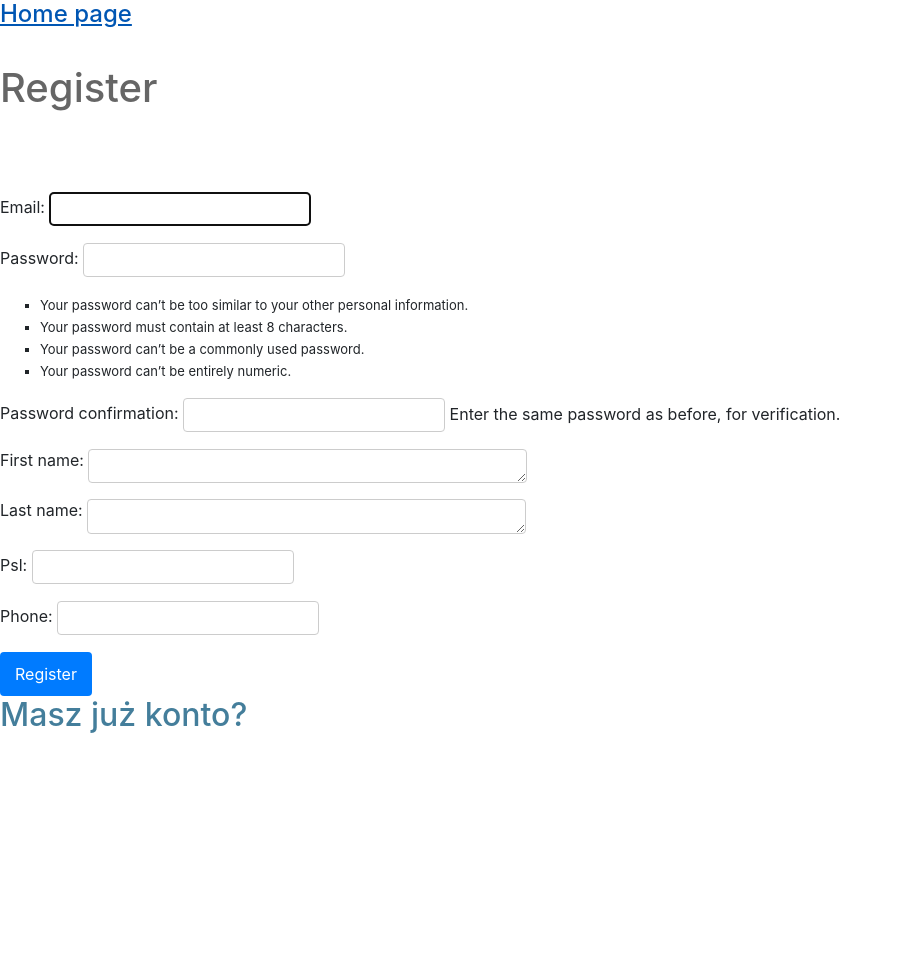
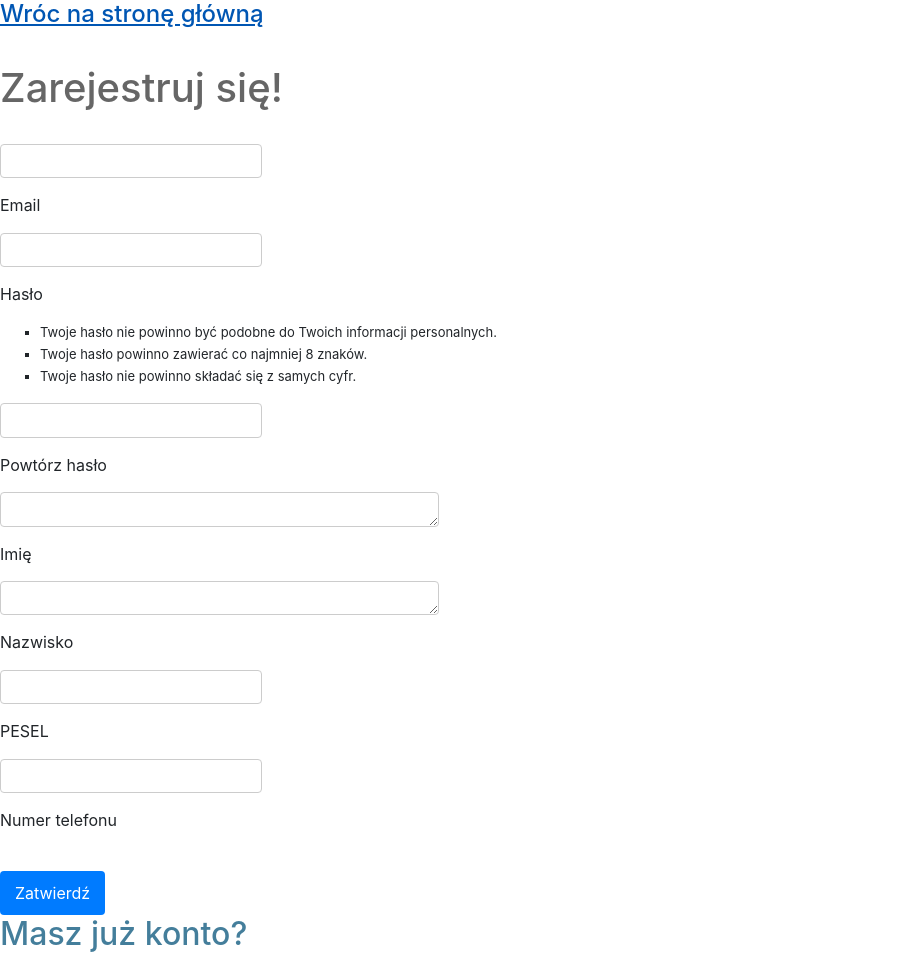
Before and after one commit to dawid-grygrzc/przychodnia_lekarska, a Django app: page /register/ in a window 1280 px wide. Shown: the whole page, without its empty margins (0-898 px from the left). Before the commit the page ends 733 px from the top, so only its background shows below. Run offline with Django 3.2, Linux system fonts and the light colour scheme; some libraries are stand-ins or nearby versions.

Commit message:
Tlumaczenie i vugle

```diff
--- a/rej/forms.py
+++ b/rej/forms.py
@@ -4,10 +4,15 @@ from .models import Account, Doctor, Visit
 from django.db import models
 from django.contrib.auth.forms import UserCreationForm
 from django.contrib.admin import widgets
+from django.utils.translation import ngettext
 
 
 # Form for Create User
 class CreateUserForm(UserCreationForm):
+    password_help_texts = ["Twoje hasło nie powinno być podobne do Twoich informacji personalnych.",
+                           "Twoje hasło powinno zawierać co najmniej 8 znaków.",
+                           "Twoje hasło nie powinno składać się z samych cyfr."]
+
     class Meta:
         model = Account
         fields = ['email', 'password1', 'password2', 'first_name', 'last_name', 'psl', 'phone']
@@ -24,12 +29,28 @@ class CreateUserForm(UserCreationForm):
             )
         }
 
+    def __init__(self, *args, **kwargs):
+        super(ModelForm, self).__init__(*args, **kwargs)
+        self.fields['email'].label = 'Email'
+        self.fields['password1'].label = 'Hasło'
+        self.fields['password2'].label = 'Powtórz hasło'
+        self.fields['first_name'].label = 'Imię'
+        self.fields['last_name'].label = 'Nazwisko'
+        self.fields['psl'].label = 'PESEL'
+        self.fields['phone'].label = 'Numer telefonu'
+
 
 # Form for Visit
 class VisitForm(ModelForm):
     class Meta:
         model = Visit
         fields = ['patient', 'doctor', 'add_inf', 'visit_date_time', 'type']
+
+    def __init__(self, *args, **kwargs):
+        super(ModelForm, self).__init__(*args, **kwargs)
+        self.fields['add_inf'].label = 'Dodatkowe informacje'
+        self.fields['type'].label = 'Typ wizyty'
+        self.fields['visit_date_time'].label = 'Data i godzina wizyty'
 
 
 # Form for Update Account
@@ -49,3 +70,11 @@ class UpdateAccountForm(forms.ModelForm):
                 }
             )
         }
+
+    def __init__(self, *args, **kwargs):
+        super(ModelForm, self).__init__(*args, **kwargs)
+        self.fields['email'].label = 'Email'
+        self.fields['first_name'].label = 'Imię'
+        self.fields['last_name'].label = 'Nazwisko'
+        self.fields['psl'].label = 'PESEL'
+        self.fields['phone'].label = 'Numer telefonu'
--- a/rej/templates/base.html
+++ b/rej/templates/base.html
@@ -13,8 +13,6 @@
     <link href="https://stackpath.bootstrapcdn.com/bootstrap/4.3.1/css/bootstrap.min.css" rel="stylesheet">
     <link href="https://cdnjs.cloudflare.com/ajax/libs/jquery-datetimepicker/2.5.20/jquery.datetimepicker.min.css" rel="stylesheet" />
 
-
-
     <!-- jQuery -->
   <script src="https://code.jquery.com/jquery-3.3.1.slim.min.js" integrity="sha384-q8i/X+965DzO0rT7abK41JStQIAqVgRVzpbzo5smXKp4YfRvH+8abtTE1Pi6jizo" crossorigin="anonymous"></script>
 
@@ -25,19 +23,19 @@
 <body>
 {% if request.path != '/login/' and request.path != '/register/' and request.path != '/logout/' %}
     {% if user.is_authenticated %}
-        <h4><a href="{% url 'profile' %}">Profile</a></h4>
-        <h4><a href="{% url 'logout' %}">Logout</a></h4>
+        <h4><a href="{% url 'profile' %}">Profil</a></h4>
+        <h4><a href="{% url 'logout' %}">Wyloguj</a></h4>
         </br>
         </br>
     {% else %}
-        <h4><a href="{% url 'login' %}">Login</a></h4>
-        <h4><a href="{% url 'register' %}">Register</a></h4>
+        <h4><a href="{% url 'login' %}">Zaloguj</a></h4>
+        <h4><a href="{% url 'register' %}">Zarejestruj się</a></h4>
         </br>
         </br>
     {% endif %}
 {% else %}
     {% if request.path != '/logout/' %}
-        <h4><a href="{% url 'home' %}">Home page</a></h4>
+        <h4><a href="{% url 'home' %}">Wróc na stronę główną</a></h4>
         </br>
     {% else %}
         {% block logout_content %}
--- a/rej/templates/logout.html
+++ b/rej/templates/logout.html
@@ -1,6 +1,9 @@
 {% extends 'base.html' %}
 
 {% block logout_content %}
+
+
+
 <h2>Wylogowales sie!</h2>
 <br/>
 
--- a/rej/templates/profile.html
+++ b/rej/templates/profile.html
@@ -1,10 +1,11 @@
 {% extends 'base.html' %}
 
 {% block content %}
-
+<h4><a href="{% url 'home' %}">Wróc na stronę główną</a></h4>
+</br>
     <form method="POST" enctype="multipart/form-data">
         {% csrf_token %}
         {{ form.as_p }}
-        <input type="submit" value="Update">
+        <input type="submit" value="Zatwierdź">
     </form>
 {% endblock content %}
--- a/rej/templates/register.html
+++ b/rej/templates/register.html
@@ -1,16 +1,40 @@
 {% extends 'base.html' %}
 {% block content %}
 
-<h1>Register</h1>
-</br>
-</br>
+<h1>Zarejestruj się!</h1>
 </br>
 
 <form method="post">
     {% csrf_token %}
 
-    {{ form.as_p }}
-    <input type="submit" value="Register">
+    <p>{{ form.email }}</p>
+    <p>{{ form.email.label }}</p>
+
+    <p>{{ form.password1 }}</p>
+    <p>{{ form.password1.label }}</p>
+    <ul>
+        {% for password_help_text in form.password_help_texts%}
+        <li>{{ password_help_text }}</li>
+    {% endfor %}
+    </ul>
+
+    <p>{{ form.password2 }}</p>
+    <p>{{ form.password2.label }}</p>
+
+    <p>{{ form.first_name }}</p>
+    <p>{{ form.first_name.label }}</p>
+
+    <p>{{ form.last_name }}</p>
+    <p>{{ form.last_name.label }}</p>
+
+    <p>{{ form.psl }}</p>
+    <p>{{ form.psl.label }}</p>
+
+    <p>{{ form.phone }}</p>
+    <p>{{ form.phone.label }}</p>
+    </br>
+
+    <input type="submit" value="Zatwierdź">
 </form>
 
 <h2><a href="{% url 'login' %}">Masz już konto?</a></h2>
```
Also changed, not shown: rej/templates/login.html (+8 -2 lines), rej/templates/visit.html (+36 -2 lines), db.sqlite3.
